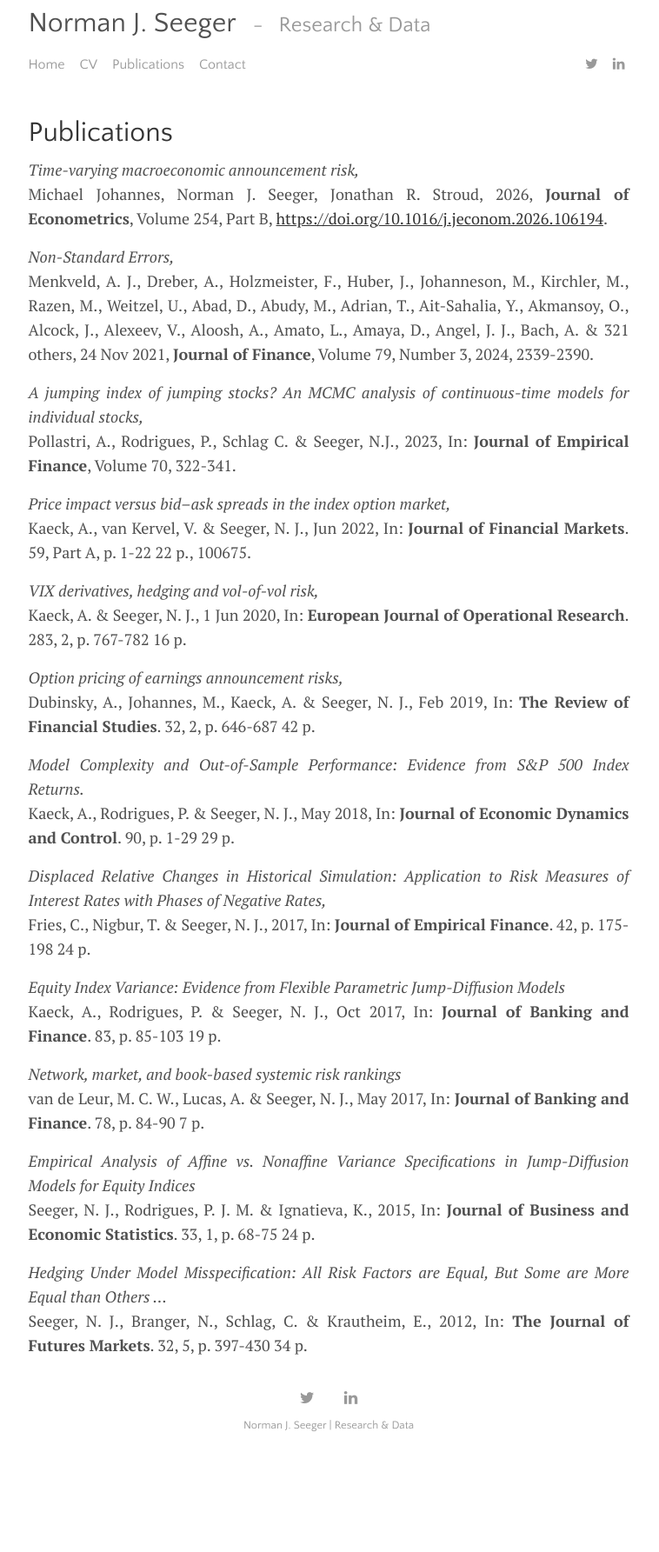
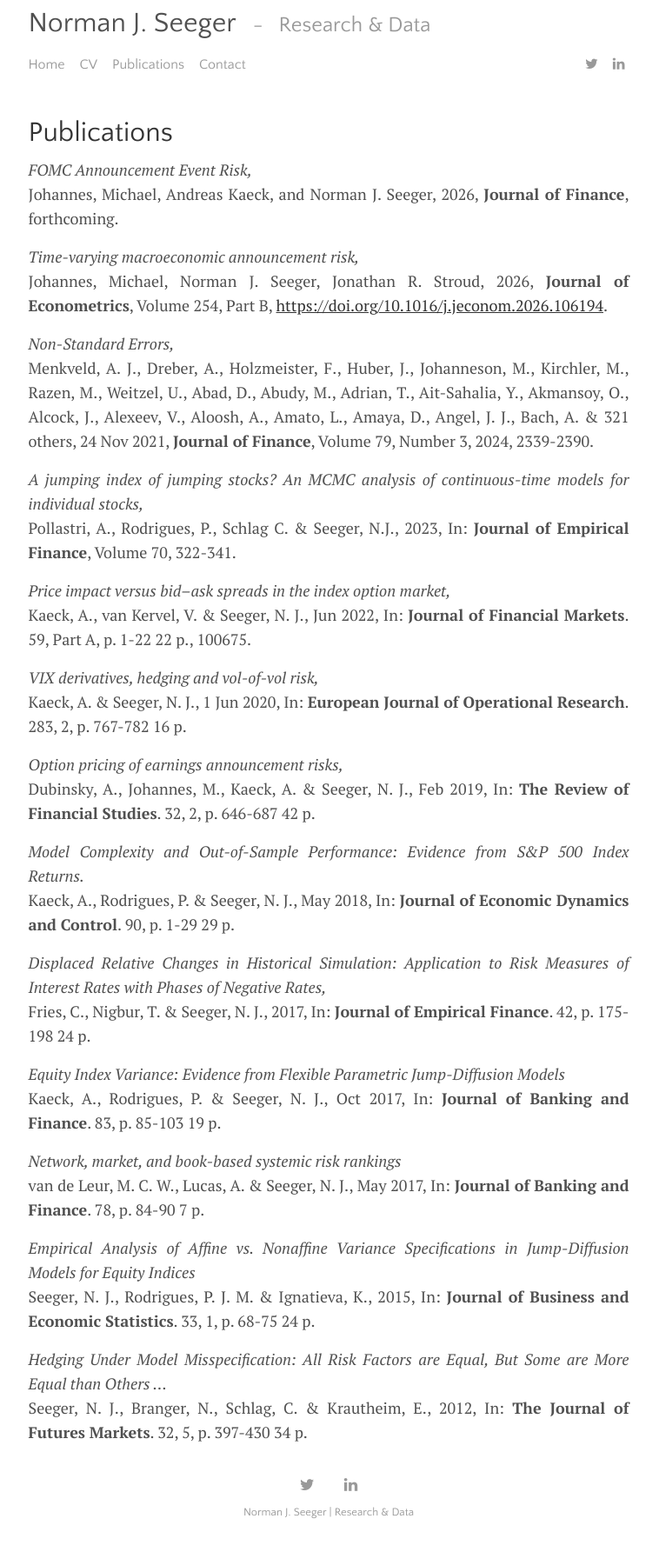
Before and after one commit to normanjseeger/normanjseeger.github.io, a Jekyll site: the page built from menu/publications.md, in a window 1280 px wide. Shown: the whole page at 87% size, without its empty margins (262-1020 px from the left). Built offline with Jekyll 4.4.1, drawn with Linux system fonts in a browser that asks for light colours; before the commit the page ends 1685 px from its top, so only the background shows below that.

Commit message:
Update portrait, LinkedIn link, and Journal of Finance publications.
Replace the homepage photo with the new sRGB web export, fix the LinkedIn URL, add the forthcoming FOMC paper, and mention Journal of Finance on the homepage.

Co-authored-by: Cursor <cursoragent@cursor.com>

```diff
--- a/_data/settings.yml
+++ b/_data/settings.yml
@@ -11,7 +11,7 @@ menu:
 social:
 # - {icon: 'github',     link: 'https://www.github.com/lenpaul'}
 - {icon: 'twitter',    link: 'https://twitter.com/normanseeger'}
-- {icon: 'linkedin',   link: 'https://www.linkedin.com/in/norman-seeger-3b701a7/'}
+- {icon: 'linkedin',   link: 'https://www.linkedin.com/in/norman-j-seeger-3b701a7/'}
 # - {icon: 'envelope',   link: 'mailto:l.nguyen.paul@gmail.com'}
 # - {icon: 'rss-square', link: '/feed.xml'}
 # - {icon: 'rss-square', link: '/rss-feed.xml'}
--- a/menu/publications.md
+++ b/menu/publications.md
@@ -4,8 +4,11 @@ title: Publications
 permalink: /publications
 ---
 
+*FOMC Announcement Event Risk,*\
+Johannes, Michael, Andreas Kaeck, and Norman J. Seeger, 2026, **Journal of Finance**, forthcoming.
+
 *Time-varying macroeconomic announcement risk,*\
-Michael Johannes, Norman J. Seeger, Jonathan R. Stroud, 2026, **Journal of Econometrics**, Volume 254, Part B, <https://doi.org/10.1016/j.jeconom.2026.106194>.
+Johannes, Michael, Norman J. Seeger, Jonathan R. Stroud, 2026, **Journal of Econometrics**, Volume 254, Part B, <https://doi.org/10.1016/j.jeconom.2026.106194>.
 
 *Non-Standard Errors,*\
 Menkveld, A. J., Dreber, A., Holzmeister, F., Huber, J., Johanneson, M., Kirchler, M., Razen, M., Weitzel, U., Abad, D., Abudy, M., Adrian, T., Ait-Sahalia, Y., Akmansoy, O., Alcock, J., Alexeev, V., Aloosh, A., Amato, L., Amaya, D., Angel, J. J., Bach, A. & 321 others, 24 Nov 2021, **Journal of Finance**, Volume 79, Number 3, 2024, 2339-2390.
```
Also changed, not shown: index.md (+1 -1 lines), assets/img/normanPhotoPortrait.jpg.
